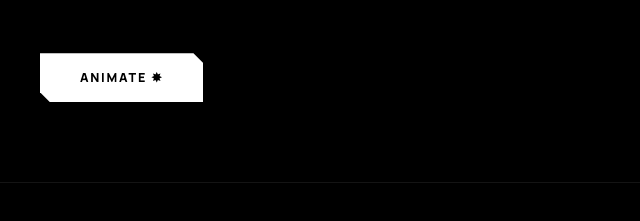
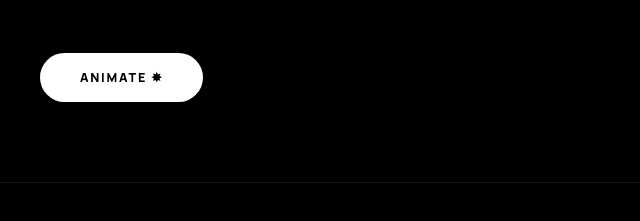
Before and after one commit to maticoll/rugido-creativo, a plain HTML site: page index.html in a window 1280 px wide. Shown: the part 5285-5506 px from the top of the page, 640-1280 px from the left. Drawn offline with Linux system fonts and the light colour scheme.

Commit message:
Fix form submit button to use rounded border-radius
Co-Authored-By: Claude Sonnet 4.6 <noreply@anthropic.com>

```diff
--- a/index.html
+++ b/index.html
@@ -869,9 +869,9 @@
       background: var(--white);
       padding: 16px 40px;
       border: none;
+      border-radius: 50px;
       cursor: none;
       transition: background 0.2s, color 0.2s, transform 0.2s;
-      clip-path: polygon(0 0, calc(100% - 10px) 0, 100% 10px, 100% 100%, 10px 100%, 0 calc(100% - 10px));
     }
     .form-submit:hover {
       background: var(--red);
```
